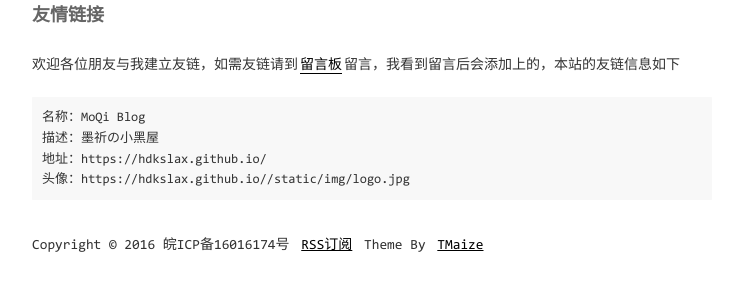
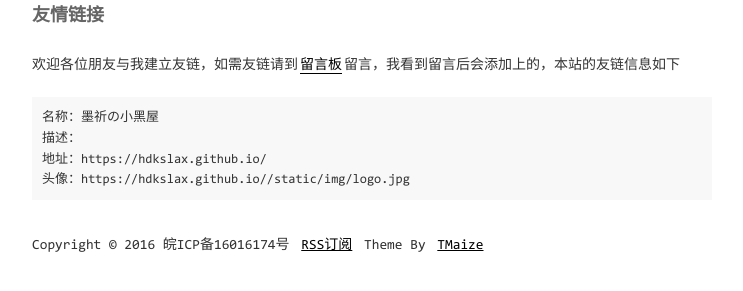
Before and after one commit to misiterui/misiterui.github.io, a Jekyll site: the page built from pages/links.md, in a window 1280 px wide. Shown: the part 123-414 px from the top of the page, without its empty margins (268-1011 px from the left). Built offline with Jekyll 4.4.1, drawn with Linux system fonts in a browser that asks for light colours; comment, search, counter and statistics services are not loaded.

Commit message:
update theme

```diff
--- a/_config.yml
+++ b/_config.yml
@@ -1,8 +1,8 @@
 encoding: utf-8
 
 # SEO相关信息
-title: MoQi Blog
-description: 墨祈の小黑屋
+title: 墨祈の小黑屋
+description:
 keywords: Java,Html,JavaScript
 author: MoQi
 footerText: 'Copyright © 2016 皖ICP备16016174号'
```
Also changed, not shown: 2 other files.
